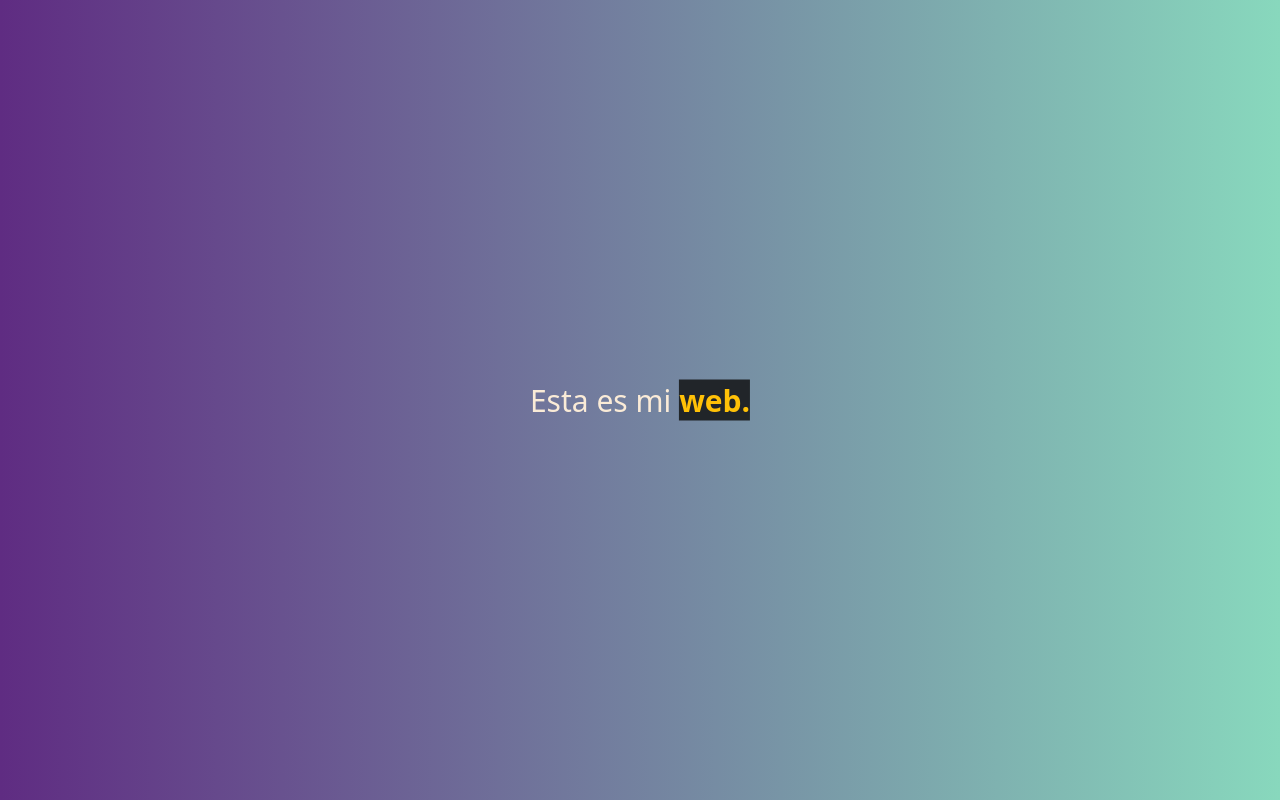
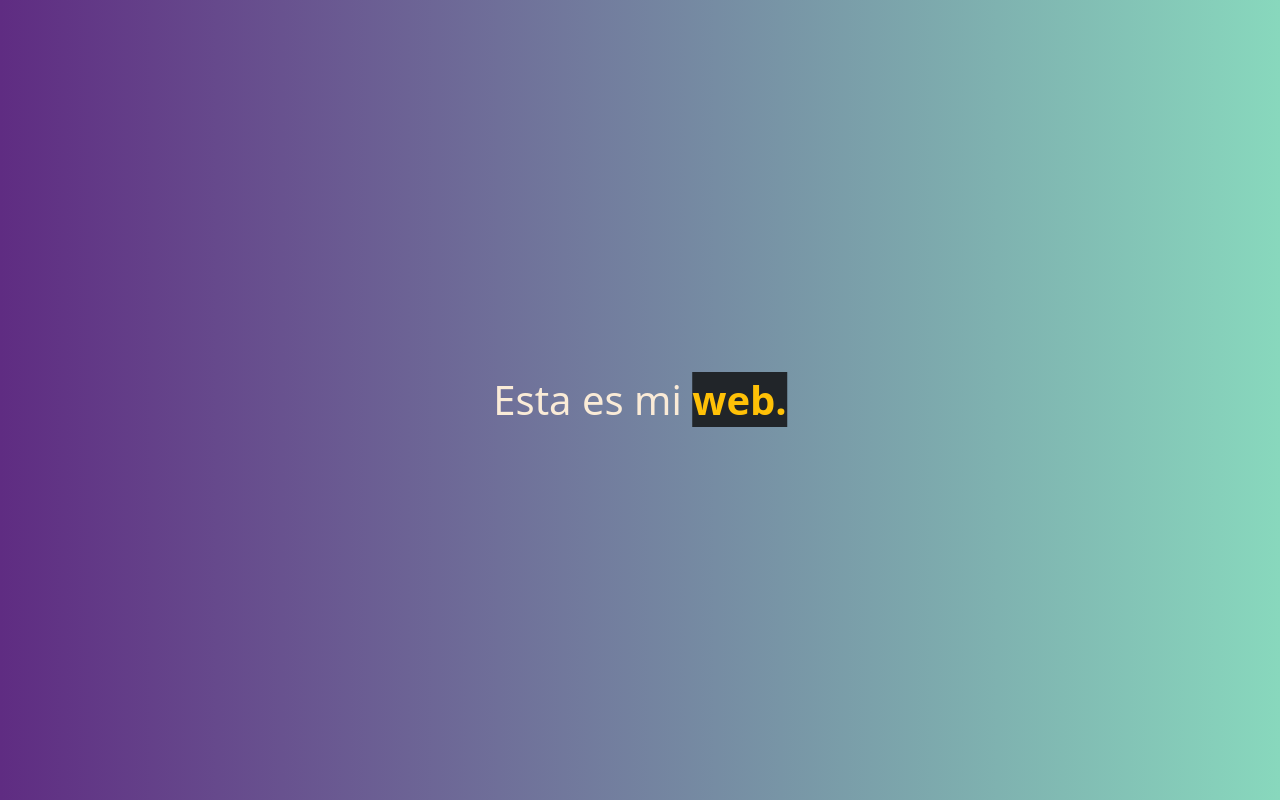
Before and after one commit to ticlarabida/ticlarabida.github.io, a plain HTML site: page index.html in a window 1280 px wide. Drawn offline with nearby package versions, Linux system fonts and the light colour scheme.

Commit message:
Update index.html
Como no se cambia font-size de forma directa, uso la clase h1, sí formateada por bootstrap.

```diff
--- a/index.html
+++ b/index.html
@@ -15,11 +15,10 @@
                 background: linear-gradient(to left, #88d8bd, #5f2c82);
                 /* W3C, IE 10+/ Edge, Firefox 16+, Chrome 26+, Opera 12+, Safari 7+ */
                 color: antiquewhite;
-                font-size: 30px;
             }
         </style>
     </head>
     <body>
-        <p class="position-absolute top-50 start-50 translate-middle"> Esta es mi <strong class="text-warning bg-dark">web.</strong></p>
+        <p class="position-absolute top-50 start-50 translate-middle h1"> Esta es mi <strong class="text-warning bg-dark">web.</strong></p>
     </body>
 </html>
```
